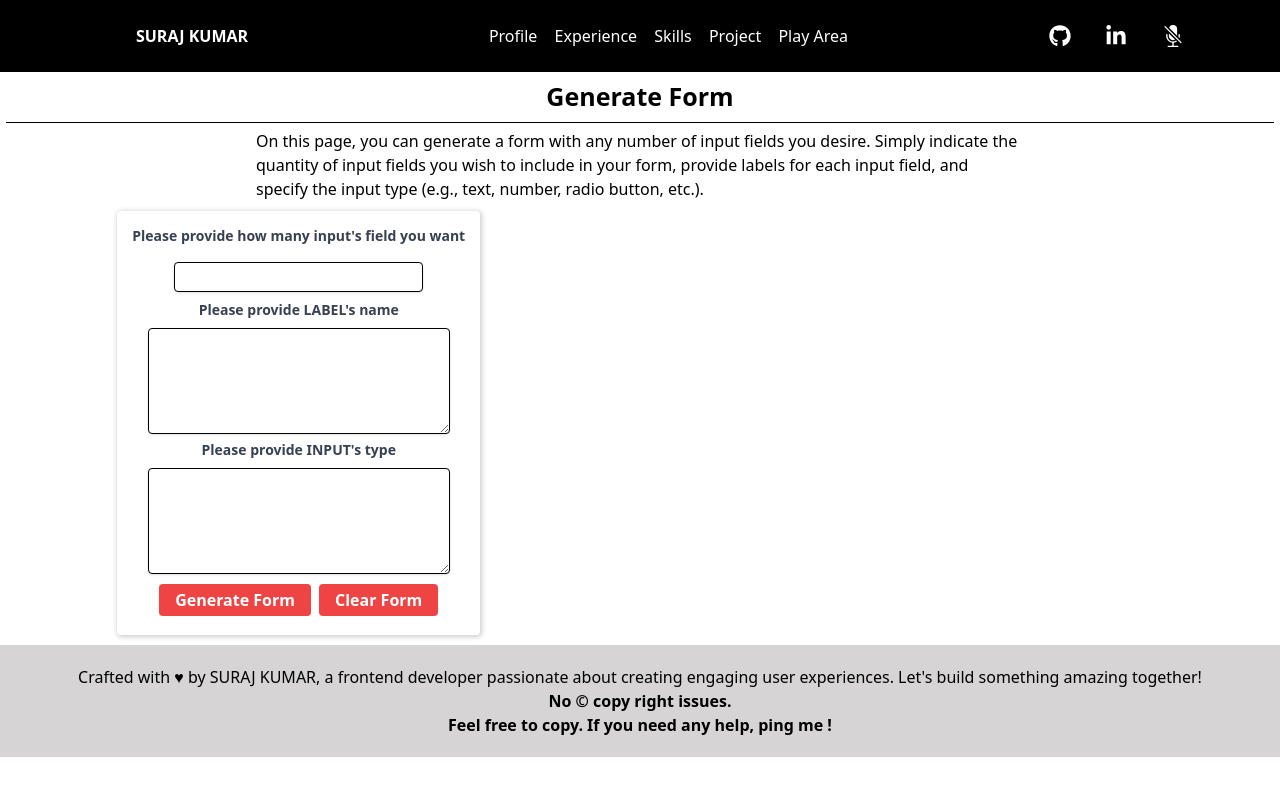
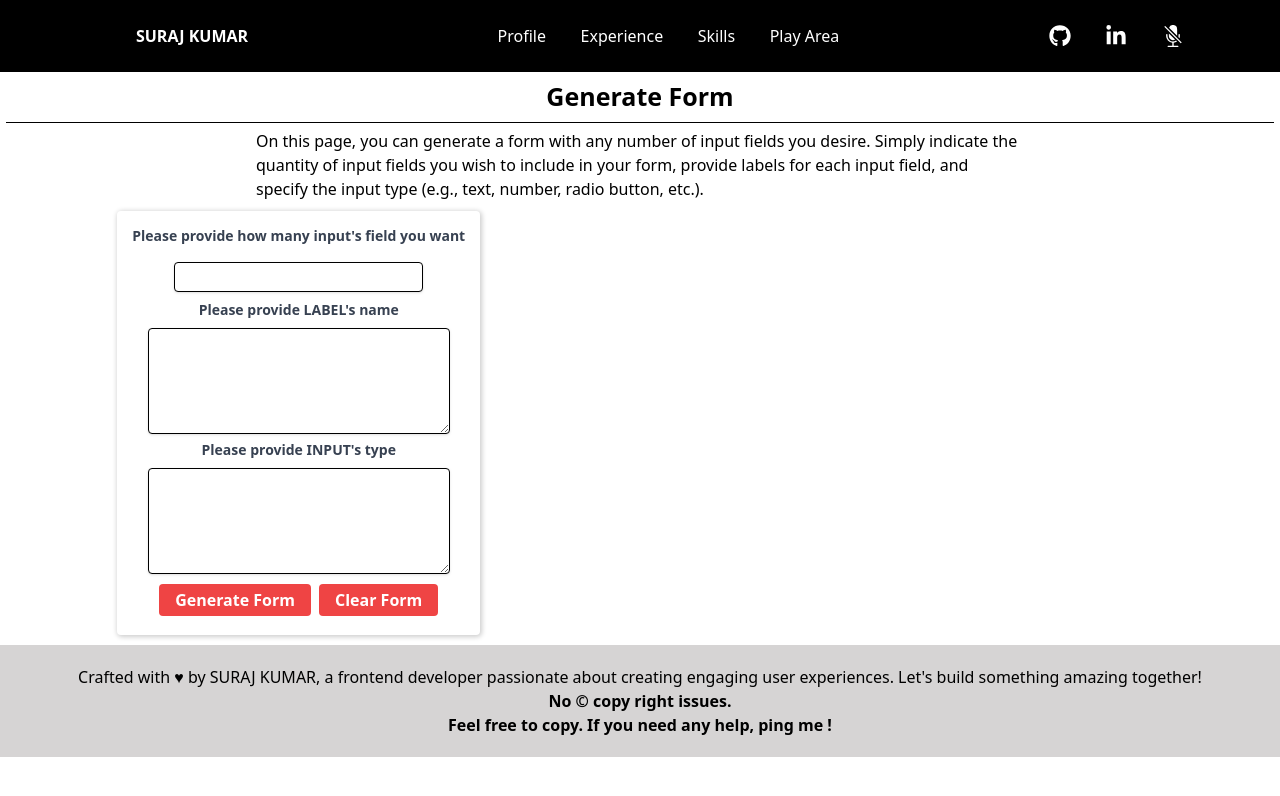
Before and after one commit to Surajkumar0708/Portfolio, a Next.js app: page /playarea/generateForm in a window 1280 px wide. Shown: the top 796 px of the page. Built offline with nearby package versions, Linux system fonts and the light colour scheme.

Commit message:
header changes

```diff
--- a/src/components/header/header.css
+++ b/src/components/header/header.css
@@ -46,7 +46,7 @@
   border-bottom: 1px solid red;
   color: #acaaaa;
 }
-.right_container > .nav_links > li > a:focus {
+.active {
   border-bottom: 1px solid red;
   color: #acaaaa;
 }
--- a/src/components/header/header.tsx
+++ b/src/components/header/header.tsx
@@ -30,7 +30,7 @@ const headerNav = [
   Strings.profileText,
   Strings.experienceText,
   Strings.skillsText,
-  Strings.projectText,
+  // Strings.projectText,
   Strings.playText,
 ];
 
@@ -38,7 +38,7 @@ const navPath: any = {
   0: "",
   1: "experience",
   2: "skills",
-  3: "project",
+  // 3: "project",
   4: "playarea",
 };
 
@@ -57,6 +57,7 @@ const Header = () => {
   );
   const [isMobile, setIsMobile] = React.useState<boolean>(false);
   const [isHamburger, setIsHamburger] = React.useState(false);
+  const [currentHeaderActive, setCurrentHeaderActive] = React.useState("");
 
   const getNavLinksName = websiteVal?.reOrderNavLinks?.split(/\n|,/);
   const getNames = getNavLinksName
@@ -131,10 +132,10 @@ const Header = () => {
       name: (websiteVal?.reOrderNavLinks && getNames[2]) || Strings.skillsText,
       path: `${getPathForNav(websiteVal, 2)}`,
     },
-    {
-      name: (websiteVal?.reOrderNavLinks && getNames[3]) || Strings.projectText,
-      path: `${getPathForNav(websiteVal, 3)}`,
-    },
+    // {
+    //   name: (websiteVal?.reOrderNavLinks && getNames[3]) || Strings.projectText,
+    //   path: `${getPathForNav(websiteVal, 3)}`,
+    // },
     {
       name: (websiteVal?.reOrderNavLinks && getNames[4]) || Strings.playText,
       path: `${getPathForNav(websiteVal, 4)}`,
@@ -170,6 +171,11 @@ const Header = () => {
     ? "right_container mobile_right_container"
     : "right_container mobile_right_container hidden";
 
+  const activeHeader = (headername: string) => {
+    setCurrentHeaderActive(headername);
+    isHamburger && setIsHamburger(false);
+  };
+
   return (
     <header
       style={{
@@ -186,9 +192,14 @@ const Header = () => {
       <nav className={mobileNavShow}>
         <ul className="nav_links">
           {navLinks?.map(({ name, path }: any, i: number) => (
-            <li className={`${name}`} key={name}>
+            <li
+              className={`${name} ${
+                currentHeaderActive === name ? "active" : ""
+              }`}
+              key={name}
+            >
               <Link
-                onClick={() => setIsHamburger(false)}
+                onClick={() => activeHeader(name)}
                 style={{ color: websiteVal.headerTextColor }}
                 href={path}
               >
```
